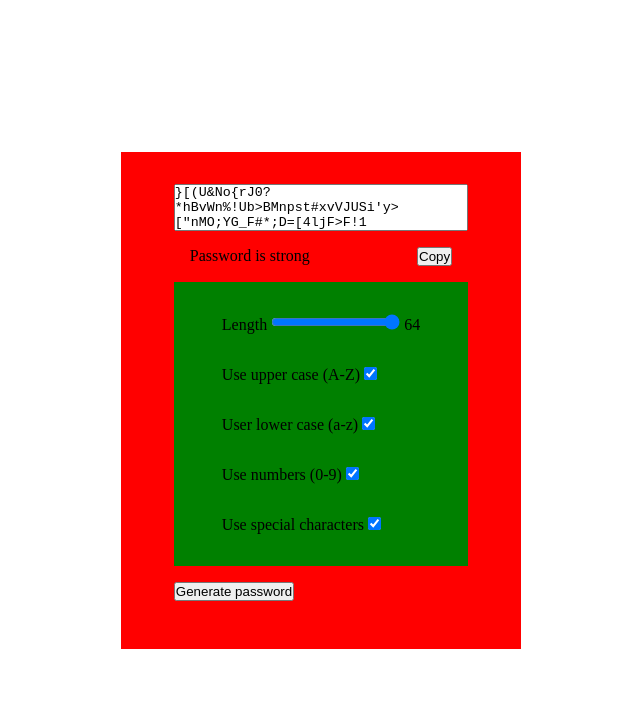
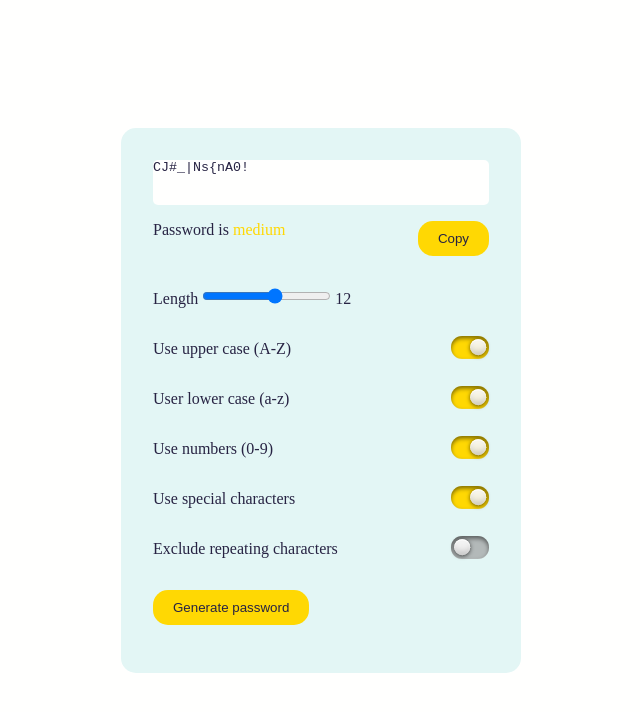
Before and after one commit to LyubenMurdzhev/Password-Generator, a plain HTML site: page index.html in a window 1280 px wide. Both pictures are taken after a click on the button "Generate password". Shown: the whole page, without its empty margins (319-959 px from the left). Drawn offline with Linux system fonts and the light colour scheme.

Commit message:
Add files via upload

```diff
--- a/index.html
+++ b/index.html
@@ -2,7 +2,8 @@
 <html>
 
 <head>
-    <meta charset="utf-8">
+    <meta charset="UTF-8"/>
+    <meta name="viewport" content="width=device-width,initial-scale=1">
     <link rel="stylesheet" href="myStyles.css">
 </head>
 
@@ -10,36 +11,36 @@
     <div class="main-container">
         <form class="form">
             <div class="header">
-                <textarea id="passwordField" type="text" rows="3" cols="1" readonly></textarea>
-                <span id="securityIndicator">text</span>
-                <button id="copyBtn">Copy</button>
+                <textarea id="passwordField" type="text" rows="3" cols="1" readonly disabled title="password field"></textarea>
+                <p class="security-container">Password is <span id="securityIndicator"></span></p>
+                <button class="buttons" id="copyBtn">Copy</button>
             </div>
             <div class="options-container">
                 <div class="options-items">
                     <label for="volume">Length</label>
-                    <input type="range" id="length" name="volume" value="64" min="8" max="64"
+                    <input type="range" id="length" name="volume" value="12" min="4" max="18"
                         oninput="this.nextElementSibling.value = this.value" />
-                    <output id="numberOfCharacters">64</output>
+                    <output id="numberOfCharacters">12</output>
                 </div>
                 <label class="options-items">Use upper case (A-Z)
-                    <input type="checkbox"  id="upperCaseCheckbox" class="checkboxes" name="upper case" checked="checked">
-                    <span class="checkmark"></span>
+                    <input type="checkbox"  id="upperCaseCheckbox" class="checkboxes" name="upper case" checked="checked" role="switch">
                 </label>
                 <label class="options-items">User lower case (a-z)
-                    <input type="checkbox" id="lowerCaseCheckbox" class="checkboxes"  name="lower case" checked="checked">
-                    <span class="checkmark"></span>
+                    <input type="checkbox" id="lowerCaseCheckbox" class="checkboxes"  name="lower case" checked="checked" role="switch">
                 </label>
                 <label class="options-items">Use numbers (0-9)
-                    <input type="checkbox" id="numberCheckbox" class="checkboxes"  name="numbers" checked="checked">
+                    <input type="checkbox" id="numberCheckbox" class="checkboxes"  name="numbers" checked="checked" role="switch">
                     <span class="checkmark"></span>
                 </label>
                 <label class="options-items">Use special characters
-                    <input type="checkbox" id="specialCharactersCheckbox" class="checkboxes"  name="special characters" checked="checked">
-                    <span class="checkmark"></span>
+                    <input type="checkbox" id="specialCharactersCheckbox" class="checkboxes"  name="special characters" checked="checked" role="switch">
+                </label>
+                <label class="options-items">Exclude repeating characters
+                    <input type="checkbox" id="repeatingCharactersCheckbox" class="checkboxes"  name="repeating characters" role="switch">
                 </label>
             </div>
             <div class="footer">
-                <button id="btn-generate">Generate password</button>
+                <button class="buttons" id="btn-generate">Generate password</button>
             </div>
         </form>
     </div>
--- a/myJS.js
+++ b/myJS.js
@@ -10,13 +10,15 @@ const
     lowerCaseCheckbox = document.getElementById("lowerCaseCheckbox"),
     numbersCheckbox = document.getElementById("numberCheckbox"),
     specialCharactersCheckbox = document.getElementById("specialCharactersCheckbox"),
+    repeatingCharactersCheckbox = document.getElementById("repeatingCharactersCheckbox"),
 
 
-    // Elements of the page
+    // Elements of the page  (const)
     generateBtn = document.getElementById("btn-generate"),
     slider = document.getElementById("length"),
     copyBtn = document.getElementById("copyBtn"),
     checkboxes = document.querySelectorAll('.checkboxes');
+
 
 // Generate password function
 const generatePassword = (e) => {
@@ -24,60 +26,84 @@ const generatePassword = (e) => {
 
     var numberOfCharacters = document.getElementById("numberOfCharacters").value, // Password length
         generatedPassword = "", // Empty string for the generated password
-        arrayOfCharacters = "",// Array of characters to use
+        stringOfCharacters = "",// Array of characters to use
         securityIndex = 0, // Security index
-        securityIndicator = document.getElementById("securityIndicator"), //Security indicator field
-        dummy=0;
+        securityIndicator = document.getElementById("securityIndicator"); //Security indicator field
 
 
-    //Adding arrays depending on checked heckboxes and assigning value to securityIndex
+    //Adding arrays depending on checked checkboxes and assigning value to securityIndex
     upperCaseCheckbox.checked == true ?
-    (arrayOfCharacters += onlyUpperCase) & (securityIndex++)
+    (stringOfCharacters += onlyUpperCase) & (securityIndex++)
         : false;
 
     lowerCaseCheckbox.checked == true ?
-        (arrayOfCharacters += onlyLowerCase) & (securityIndex++)
+        (stringOfCharacters += onlyLowerCase) & (securityIndex++)
         : false;
 
    numbersCheckbox.checked == true ?
-        (arrayOfCharacters += onlyNumbers) & (securityIndex++)
+        (stringOfCharacters += onlyNumbers) & (securityIndex++)
         : false;
 
     specialCharactersCheckbox.checked == true ?
-        (arrayOfCharacters += onlySpecialCharacters) & (securityIndex++)
+        (stringOfCharacters += onlySpecialCharacters) & (securityIndex++)
         : false;
 
+    repeatingCharactersCheckbox.checked == true ?
+        (securityIndex--)
+        :false;
 
-    // Adjust securityIndex depending on password  length
-    if (numberOfCharacters <= 8) { // + 1 Security Index if password is more then 24 characters
+    // Adjust securityIndex depending on password length
+    if (numberOfCharacters <= 8) {
         securityIndex = (securityIndex -2);
     } else if (numberOfCharacters <= 12) {
         securityIndex = (securityIndex -1);
-    } else if (numberOfCharacters <= 24) {
-        securityIndex++;
+    } else if (numberOfCharacters >= 13) {
+        securityIndex = securityIndex + 2;
     }
 
-
-    // Function to check password security
-    if (securityIndex >= 4) {
-        securityIndicator.innerHTML = "Password is strong";
-    } else if (securityIndex == 3) {
-        securityIndicator.innerHTML = "Password is medium";
+    // Function to check password security and add the respective class
+    if (securityIndex >= 5) {
+        securityIndicator.innerHTML = "strong";
+        securityIndicator.classList.add("strong");
+        securityIndicator.classList.remove("medium","weak");
+    } else if (securityIndex >= 3) {
+        securityIndicator.innerHTML = "medium";
+        securityIndicator.classList.add("medium");
+        securityIndicator.classList.remove("strong","weak");
     } else {
-        securityIndicator.innerHTML = "Password is weak";
+        securityIndicator.innerHTML = "weak";
+        securityIndicator.classList.add("weak");
+        securityIndicator.classList.remove("medium","strong");
     }
 
     console.log(securityIndex);
 
+        // Generating the password without Permutation
+    generator = () => {
+            if (repeatingCharactersCheckbox.checked == true) { // checkbox 'Exclude repeating characters' is checked TRUE
+                var arrayOfGeneratedCharacters =[]; // Array to push generated characters
 
+                do {
+                    var randomNumber = Math.floor(Math.random() * stringOfCharacters.length);
+                    // generatedPassword += stringOfCharacters.substring(randomNumber, randomNumber + 1);
+                    var generatedCharacter = stringOfCharacters.substring(randomNumber, randomNumber + 1);
+                    if (!arrayOfGeneratedCharacters.includes(generatedCharacter)){ // Check if the generated character is already in the Array
+                        arrayOfGeneratedCharacters.push(generatedCharacter);
+                    }
+                } while (arrayOfGeneratedCharacters.length < numberOfCharacters); // End conditional check
+                let generatedPassword = arrayOfGeneratedCharacters.join("");
+                let passwordField = document.getElementById("passwordField").value = generatedPassword; // Displays in password field
 
-        // Generating the password
-        for (let i = 0; i < numberOfCharacters; i++) {
-            let randomNumber = Math.floor(Math.random() * arrayOfCharacters.length);
-            generatedPassword += arrayOfCharacters.substring(randomNumber, randomNumber + 1);
+            }
+            else { // checkbox 'Exclude repeating characters' is checked FALSE
+                for (let i = 0; i < numberOfCharacters; i++) {
+                    let randomNumber = Math.floor(Math.random() * stringOfCharacters.length);
+                    generatedPassword += stringOfCharacters.substring(randomNumber, randomNumber + 1);
+                    let passwordField = document.getElementById("passwordField").value = generatedPassword; // Displays in password field
+                }
+            }
         }
-
-        let passwordField = document.getElementById("passwordField").value = generatedPassword; // Input to the new password
+    generator();
 }
 generateBtn.addEventListener('click', generatePassword); // Generate button triggers Password Generation
 slider.addEventListener('change', generatePassword); // slider triggers Password Generation
--- a/myStyles.css
+++ b/myStyles.css
@@ -1,7 +1,23 @@
+:root {
+    --background: #fffffe;
+    --background-main: #e3f6f5;
+    --text: #272343;
+    --ilustration:#90b4ce;
+    --checked:#ffd803;
+    --strong:#319e1e;
+    --weak:#f25252;
+    --medium:#bae8e8;
+}
+
 * {
     margin:0;
     padding:0;
     box-sizing: border-box;
+    color:var(--text);
+}
+
+.main-container {
+    border-radius: 15px;
 }
 
 body {
@@ -10,6 +26,20 @@ body {
     align-items:center;
     width:100%;
     height:100vh;
+    background-color:var(--background)
+}
+
+.buttons {
+    border-radius: 15px;
+    padding:10px 20px;
+    border: none;
+    background-color:var(--checked);
+}
+
+.buttons:hover {
+    cursor:pointer;
+    background-color:var(--text);
+    color:var(--background);
 }
 
 .main-container {
@@ -18,7 +48,7 @@ body {
     justify-content:center;
     min-height:400px;
     min-width:400px;
-    background-color:red;
+    background-color:var(--background-main);
 }
 
 .form {
@@ -29,6 +59,7 @@ body {
     height:100%;
     margin:2rem;
     min-height:400px;
+    width:100%;
 }
 
 /* Header */
@@ -40,16 +71,22 @@ body {
     display:block;
     width:100%;
     resize:none;
+    background:transparent;
+    border:none;
+    color: var(--headline);
+    background-color:var(--background);
+    border-radius:5px;
 }
 
-#securityIndicator {
+.security-container {
     float:left;
-    margin: 1rem;
+    margin: 1rem 0;
+    height:100%;
 }
 
 #copyBtn {
- float:right;
- margin: 1rem;
+    float:right;
+    margin: 1rem 0;
 }
 
 
@@ -57,21 +94,31 @@ body {
 /* Options */
 
 .options-container {
-    padding:1rem 2rem;
+    /* padding:1rem 2rem; */
     height:100%;
-    background-color:green;
+    width:100%;
     display:flex;
     flex-direction:column;
+    border-radius:5px;
 }
 
 .options-items {
     padding:1rem 0;
-    margin:0 1rem;
+    /* margin:0 1rem; */
+    width:100%;
+}
+
+.option-items > input {
+    float:right;
 }
 
 .footer {
     width:100%;
-    padding: 1rem 0;
+     padding: 1rem 0;
+}
+
+#length {
+    background-color:black;
 }
 
 
@@ -79,3 +126,81 @@ body {
 .btn-generate {
     width:100%;
 }
+
+/* Styling the checkboxes */
+.checkboxes {
+    color:var(--checked);
+    float:right;
+}
+input[role=switch] {
+    appearance: none;
+    -webkit-appearance: none;
+    position: relative;
+    display: inline-block;
+    width: 2.4em;
+    height: 1.4em;
+    margin: -.2em 0;
+    box-sizing: content-box;
+    /* padding: 0; */
+    border: none;
+    border-radius: .7em;
+    background: rgba(160,160,160,0.7);
+    box-shadow: 0 .15em .25em rgba(0,0,0,0.5) inset, 0 -.5px 0 rgba(255,255,255,0.2) inset;
+    transition: background-color 250ms ease, box-shadow 250ms ease;
+    font-size: 100%;
+    text-size-adjust: 100%;
+    -webkit-text-size-adjust: 100%;
+    user-select: none;
+    outline: none;
+  }
+  input[role=switch]::before {
+    content: '';
+    display: flex;
+    align-content: center;
+    justify-content: center;
+    position: absolute;
+    width: 1em;
+    height: 1em;
+    left: 0;
+    top: 0;
+    background: rgba(240,240,240,0.9);
+    box-shadow: 0 1px 1px #fff inset, 0 .2em .5em rgba(255,255,255,0.7) inset, 0 -.2em .3em rgba(0,0,0,0.2) inset, 0 .05em .25em rgba(0,0,0,0.7);
+    border-radius: 50%;
+    transform: translate(20%, 20%);
+    transition: transform 250ms ease;
+    color: rgba(0,0,0,0.3);
+    line-height: 1;
+  }
+  input[role=switch]:focus::before {
+    background: rgba(255,255,255,0.9);
+  }
+  input[role=switch]:checked {
+    background-color: var(--bg-checked, var(--checked));
+  }
+  input[role=switch]:focus-visible {
+    box-shadow: 0 .15em .25em rgba(0,0,0,0.5) inset, 0 -.5px 0 rgba(255,255,255,0.2) inset, 0 0 0 2px rgba(255,255,255,0.8), 0 0 0 4px var(--bg-checked, var(--bg, rgb(60,130,250)));
+  }
+  input[role=switch]:checked::before {
+    transform: translate(120%, 20%);
+  }
+  input[role=switch]:indeterminate::before {
+    transform: translate(70%, 20%);
+    content: '-';
+  }
+  input[role=switch]:disabled:before {
+    opacity: 0.4;
+  }
+
+  /*Additional styles to security warning */
+
+  .strong {
+      color:var(--strong);
+  }
+
+  .medium {
+      color:var(--checked);
+  }
+
+  .weak {
+      color:var(--weak);
+  }
```
